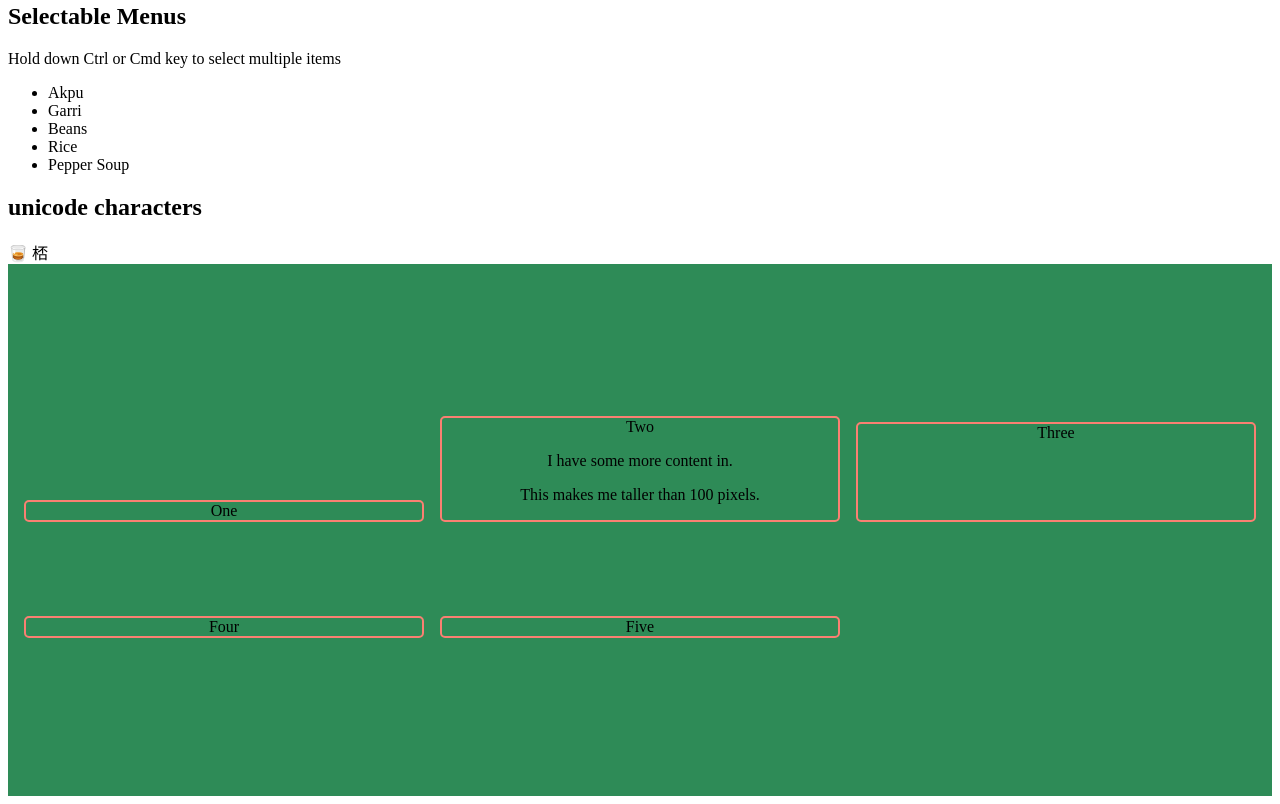
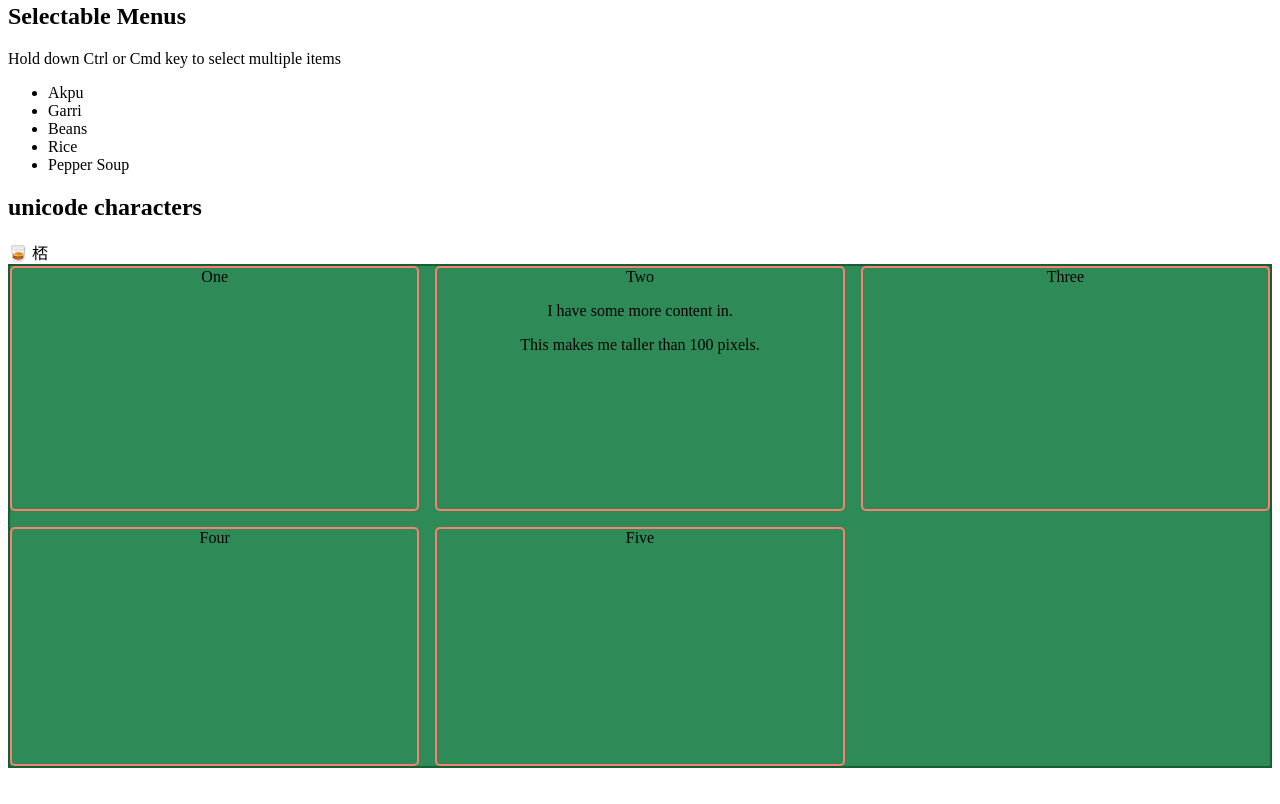
Before and after one commit to tony-eneh/mws-practice, a website: page index.html in a window 1280 px wide. Shown: the part 648-1452 px from the top of the page. After the commit the page ends 1424 px from the top, so only its background shows below. Drawn offline with Linux system fonts and the light colour scheme.

Commit message:
Another grid arrangement

```diff
--- a/styles/main.css
+++ b/styles/main.css
@@ -87,15 +87,16 @@
 
 #grid {
     background-color: seagreen;
+    border: 2px solid rgb(21, 95, 53);
     display: grid;
     grid-template-columns: repeat(3, 1fr);
-    grid-auto-rows: 100px;
-    /* grid-auto-rows: minmax(100px, auto); */
+    /* grid-auto-rows: 100px; */
+    grid-auto-rows: minmax(100px, auto);
     gap: 1rem;
-    padding: 1rem;
+    /* padding: 1rem; */
     height: 500px;
-    align-items: end;
-    align-content: center;
+    /* align-items: end; */
+    /* align-content: center; */
 }
 
 #grid>* {
@@ -106,4 +107,5 @@
 
 #grid>div:nth-of-type(3) {
     align-self: stretch;
+    /* height: 100%; */
 }
```
